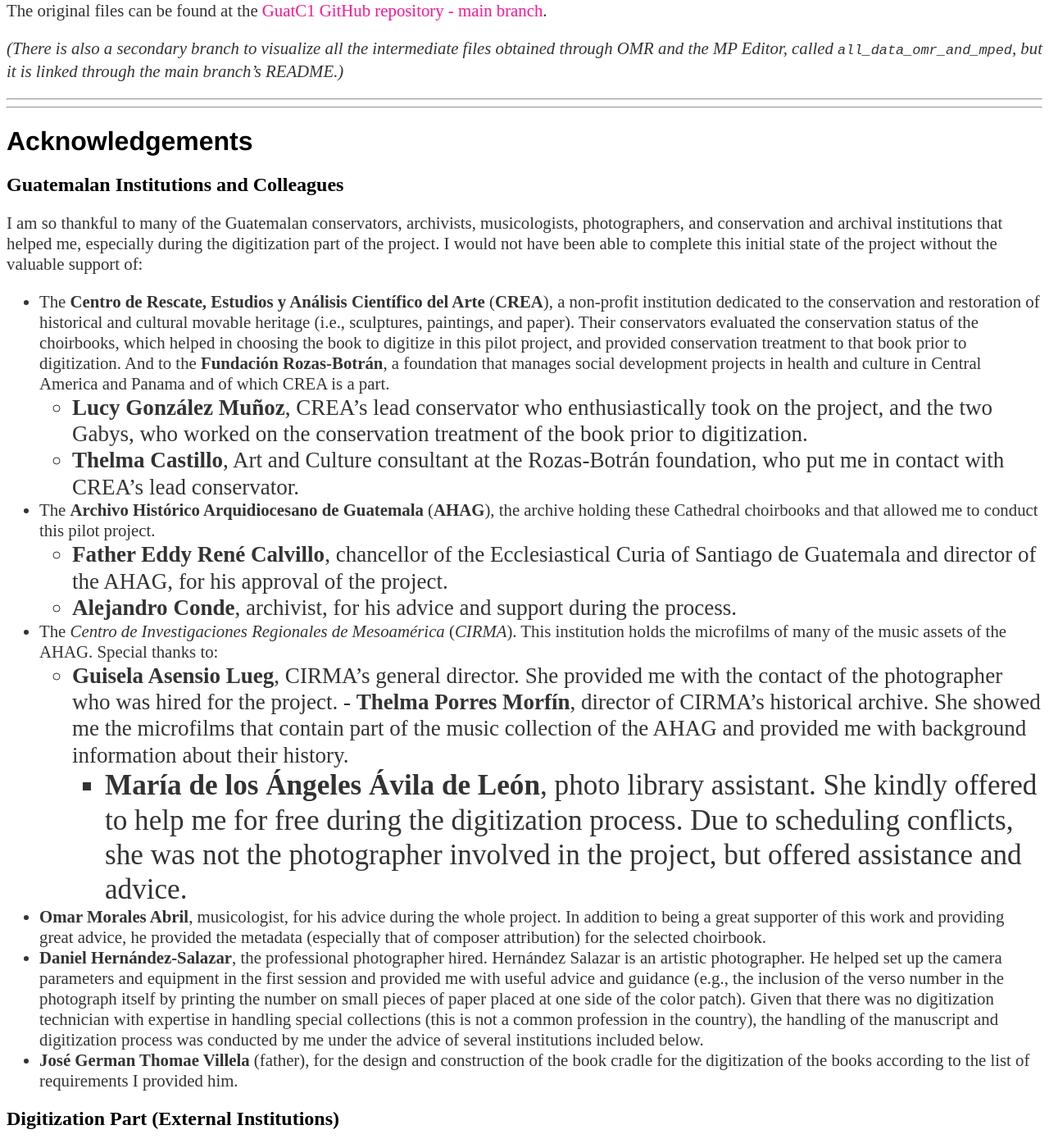
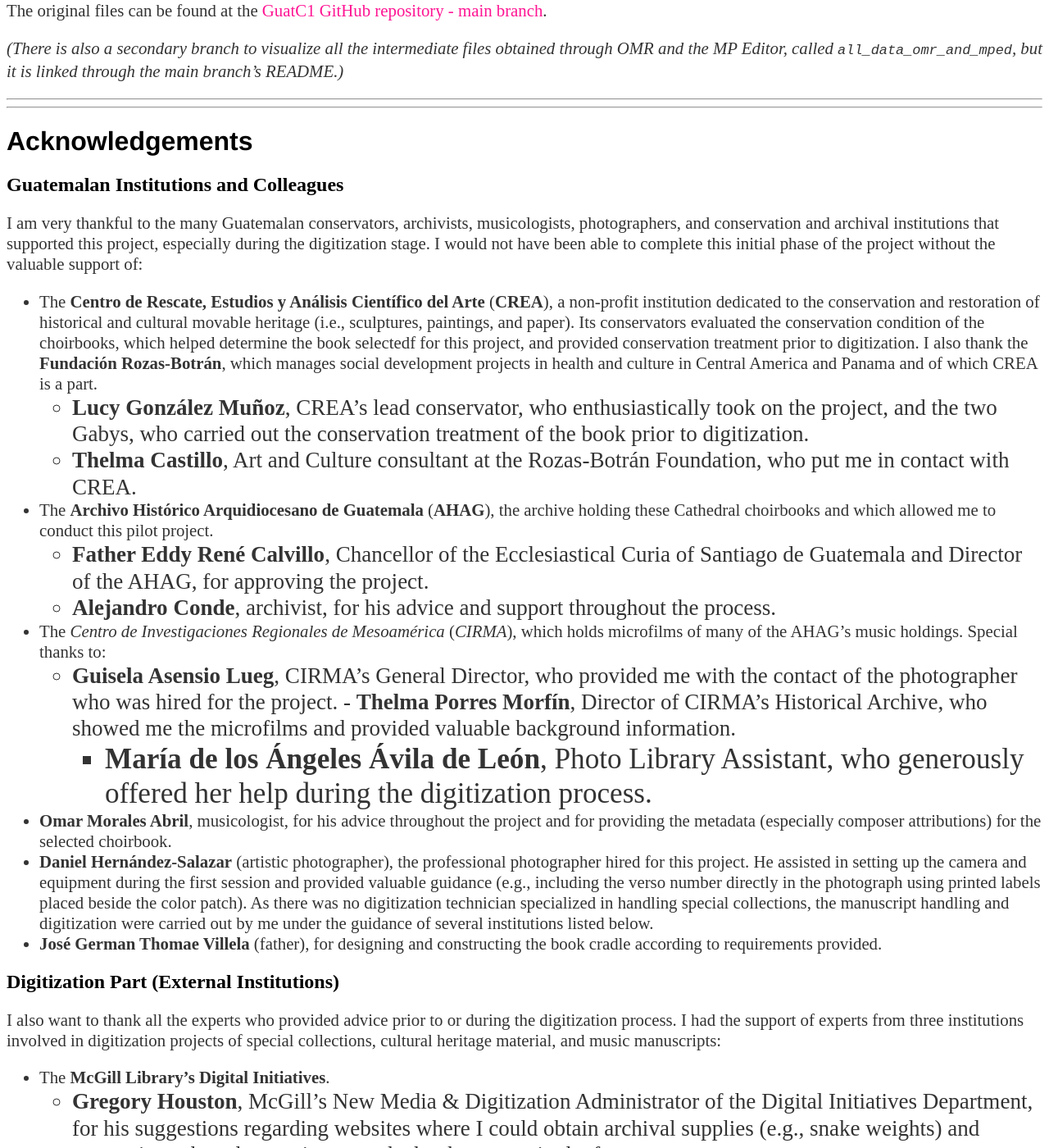
Before and after one commit to martha-thomae/martha-thomae.github.io, a Jekyll site: the page built from projects/guatemala.md, in a window 1280 px wide and 1400 px high, scrolled down 9712 px. Shown: the whole window at 82% size. Built offline with Jekyll 4.4.1, drawn with Linux system fonts in a browser that asks for light colours.

Commit message:
Update guatemala.md

```diff
--- a/projects/guatemala.md
+++ b/projects/guatemala.md
@@ -254,23 +254,23 @@ _(There is also a secondary branch to visualize all the intermediate files obtai
 # Acknowledgements
 
 ## Guatemalan Institutions and Colleagues
-I am so thankful to many of the Guatemalan conservators, archivists, musicologists, photographers, and conservation and archival institutions that helped me, especially during the digitization part of the project. I would not have been able to complete this initial state of the project without the valuable support of:
-- The __Centro de Rescate, Estudios y Análisis Científico del Arte__ (__CREA__), a non-profit institution dedicated to the conservation and restoration of historical and cultural movable heritage (i.e., sculptures, paintings, and paper). Their conservators evaluated the conservation status of the choirbooks, which helped in choosing the book to digitize in this pilot project, and provided conservation treatment to that book prior to digitization. And to the __Fundación Rozas-Botrán__, a foundation that manages social development projects in health and culture in Central America and Panama and of which CREA is a part.
-	- __Lucy González Muñoz__, CREA's lead conservator who enthusiastically took on the project, and the two Gabys, who worked on the conservation treatment of the book prior to digitization.
-	- __Thelma Castillo__, Art and Culture consultant at the Rozas-Botrán foundation, who put me in contact with CREA's lead conservator.
+I am very thankful to the many Guatemalan conservators, archivists, musicologists, photographers, and conservation and archival institutions that supported this project, especially during the digitization stage. I would not have been able to complete this initial phase of the project without the valuable support of:
+- The __Centro de Rescate, Estudios y Análisis Científico del Arte__ (__CREA__), a non-profit institution dedicated to the conservation and restoration of historical and cultural movable heritage (i.e., sculptures, paintings, and paper). Its conservators evaluated the conservation condition of the choirbooks, which helped determine the book selectedf for this project, and provided conservation treatment prior to digitization. I also thank the __Fundación Rozas-Botrán__, which manages social development projects in health and culture in Central America and Panama and of which CREA is a part.
+	- __Lucy González Muñoz__, CREA's lead conservator, who enthusiastically took on the project, and the two Gabys, who carried out the conservation treatment of the book prior to digitization.
+	- __Thelma Castillo__, Art and Culture consultant at the Rozas-Botrán Foundation, who put me in contact with CREA.
 
-- The __Archivo Histórico Arquidiocesano de Guatemala__ (__AHAG__), the archive holding these Cathedral choirbooks and that allowed me to conduct this pilot project.
-	- __Father Eddy René Calvillo__, chancellor of the Ecclesiastical Curia of Santiago de Guatemala and director of the AHAG, for his approval of the project.
-	- __Alejandro Conde__, archivist, for his advice and support during the process.
+- The __Archivo Histórico Arquidiocesano de Guatemala__ (__AHAG__), the archive holding these Cathedral choirbooks and which allowed me to conduct this pilot project.
+	- __Father Eddy René Calvillo__, Chancellor of the Ecclesiastical Curia of Santiago de Guatemala and Director of the AHAG, for approving the project.
+	- __Alejandro Conde__, archivist, for his advice and support throughout the process.
 
-- The _Centro de Investigaciones Regionales de Mesoamérica_ (_CIRMA_). This institution holds the microfilms of many of the music assets of the AHAG. Special thanks to:
-	- __Guisela Asensio Lueg__, CIRMA’s general director. She provided me with the contact of the photographer who was hired for the project.
- 	- __Thelma Porres Morfín__, director of CIRMA’s historical archive. She showed me the microfilms that contain part of the music collection of the AHAG and provided me with background information about their history.
-  	- __María de los Ángeles Ávila de León__, photo library assistant. She kindly offered to help me for free during the digitization process. Due to scheduling conflicts, she was not the photographer involved in the project, but offered assistance and advice.
+- The _Centro de Investigaciones Regionales de Mesoamérica_ (_CIRMA_), which holds microfilms of many of the AHAG's music holdings. Special thanks to:
+	- __Guisela Asensio Lueg__, CIRMA’s General Director, who provided me with the contact of the photographer who was hired for the project.
+ 	- __Thelma Porres Morfín__, Director of CIRMA’s Historical Archive, who showed me the microfilms and provided valuable background information.
+  	- __María de los Ángeles Ávila de León__, Photo Library Assistant, who generously offered her help during the digitization process.
 
-- __Omar Morales Abril__, musicologist, for his advice during the whole project. In addition to being a great supporter of this work and providing great advice, he provided the metadata (especially that of composer attribution) for the selected choirbook.
-- __Daniel Hernández-Salazar__, the professional photographer hired. Hernández Salazar is an artistic photographer. He helped set up the camera parameters and equipment in the first session and provided me with useful advice and guidance (e.g., the inclusion of the verso number in the photograph itself by printing the number on small pieces of paper placed at one side of the color patch). Given that there was no digitization technician with expertise in handling special collections (this is not a common profession in the country), the handling of the manuscript and digitization process was conducted by me under the advice of several institutions included below.
-- __José German Thomae Villela__ (father), for the design and construction of the book cradle for the digitization of the books according to the list of requirements I provided him.
+- __Omar Morales Abril__, musicologist, for his advice throughout the project and for providing the metadata (especially composer attributions) for the selected choirbook.
+- __Daniel Hernández-Salazar__ (artistic photographer), the professional photographer hired for this project. He assisted in setting up the camera and equipment during the first session and provided valuable guidance (e.g., including the verso number directly in the photograph using printed labels placed beside the color patch). As there was no digitization technician specialized in handling special collections, the manuscript handling and digitization were carried out by me under the guidance of several institutions listed below.
+- __José German Thomae Villela__ (father), for designing and constructing the book cradle according to requirements provided.
 
 ## Digitization Part (External Institutions)
 I also want to thank all the experts who provided advice prior to or during the digitization process. I had the support of experts from three institutions involved in digitization projects of special collections, cultural heritage material, and music manuscripts:
```
